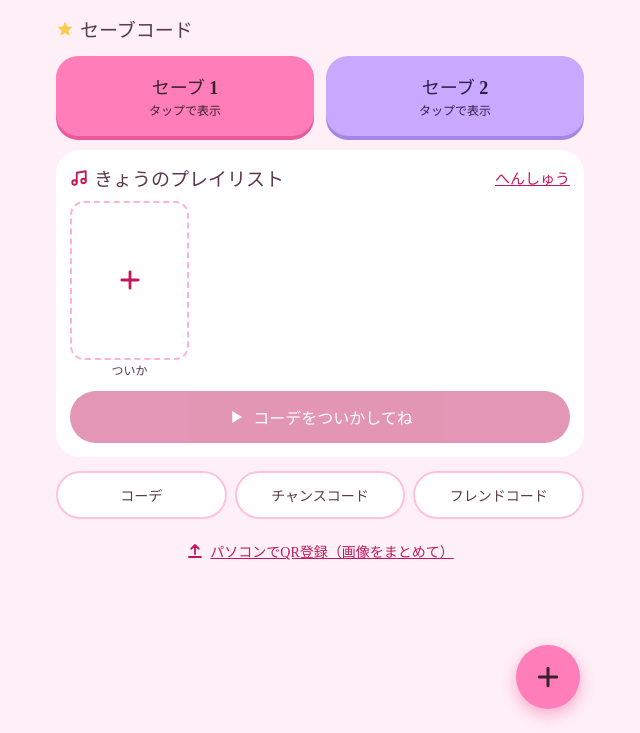
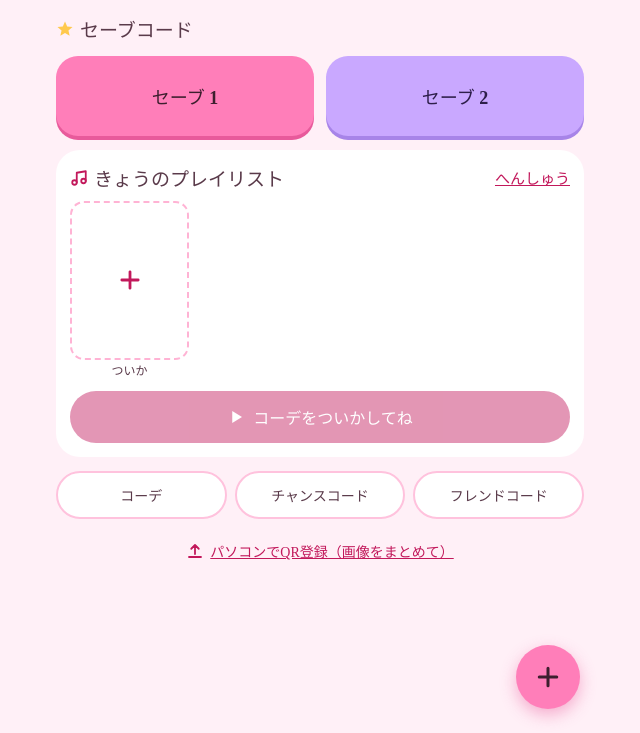
Before and after one commit to nnmulai540/aipri-wallet, a plain HTML site: page index.html in a window 1280 px wide. Shown: the part 67-800 px from the top of the page, without its empty margins (320-960 px from the left). Drawn offline with Linux system fonts and the light colour scheme; no server answers; a web font is replaced by a local one.

Commit message:
ホームのセーブボタンをキャラ名だけの表示に
Co-Authored-By: Claude Opus 5.5 <noreply@anthropic.com>

```diff
--- a/css/app.css
+++ b/css/app.css
@@ -302,7 +302,7 @@ a { color: var(--main); }
 .seg-sub { display: block; font-size: 12px; line-height: 1.3; max-width: 100%; overflow: hidden; text-overflow: ellipsis; white-space: nowrap; }
 .char-row { display: flex; align-items: center; gap: 10px; }
 .char-row label { font-size: 14px; color: var(--sub); flex-shrink: 0; }
-.save-btn small.name { font-size: 13px; font-weight: 700; max-width: 90%; overflow: hidden; text-overflow: ellipsis; white-space: nowrap; }
+.save-btn .name { max-width: 90%; overflow: hidden; text-overflow: ellipsis; white-space: nowrap; }
 
 /* ---- トースト・読み込み中 ---- */
 #toast {
--- a/js/screens/home.js
+++ b/js/screens/home.js
@@ -7,7 +7,8 @@ export default async function home() {
   const items = new Map((await db.all('items')).map((it) => [it.id, it]));
   const pl = ids.map((id) => items.get(id)).filter(Boolean);
   const saves = new Map((await db.all('saves')).map((x) => [x.slot, x]));
-  const saveSub = (n) => (saves.get(n)?.charName ? h('small', { class: 'name' }, saves.get(n).charName) : h('small', {}, 'タップで表示'));
+  // キャラ名だけを大きく出す。名前がまだ無いときだけ「セーブ1」などを出す
+  const saveLabel = (n) => h('span', { class: 'name' }, saves.get(n)?.charName || `セーブ ${n}`);
 
   const thumbs = pl.slice(0, 3).map((it, i) =>
     h('a', { class: 'pl-thumb', href: `#/view?play=1&i=${i}` },
@@ -23,8 +24,8 @@ export default async function home() {
 
     h('h2', { class: 'sec-title' }, icon('star'), 'セーブコード'),
     h('div', { class: 'save-btns' },
-      h('button', { class: 'save-btn s1', onclick: () => go('/save?slot=1') }, 'セーブ 1', saveSub(1)),
-      h('button', { class: 'save-btn s2', onclick: () => go('/save?slot=2') }, 'セーブ 2', saveSub(2))),
+      h('button', { class: 'save-btn s1', 'aria-label': 'セーブ 1', onclick: () => go('/save?slot=1') }, saveLabel(1)),
+      h('button', { class: 'save-btn s2', 'aria-label': 'セーブ 2', onclick: () => go('/save?slot=2') }, saveLabel(2))),
 
     h('section', { class: 'card' },
       h('div', { class: 'pl-head' },
--- a/sw.js
+++ b/sw.js
@@ -1,6 +1,6 @@
 // オフラインでも即起動できるよう、アプリ本体を事前キャッシュする。
 // ファイルを変更したら VERSION を上げること（古いキャッシュが消えて更新される）。
-const VERSION = 'v4';
+const VERSION = 'v5';
 const SHELL = `shell-${VERSION}`;
 const FONTS = 'fonts-v1';
 
```
